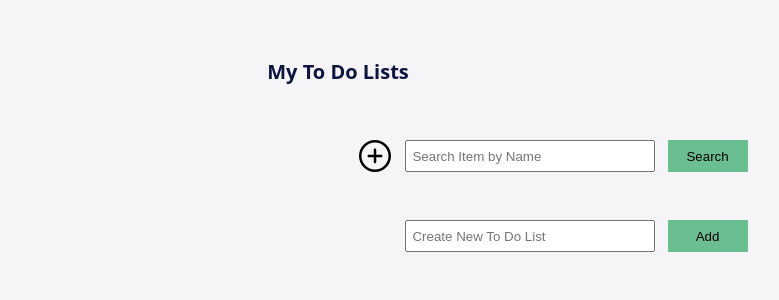
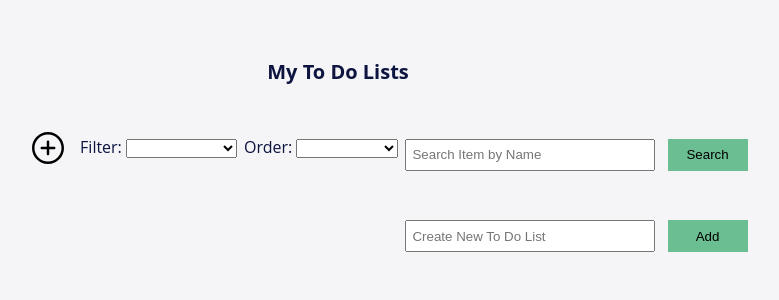
Before and after one commit to NurUcar/to-do-list, a Django app: page /todolist/ in a window 1280 px wide. Shown: the part 60-360 px from the top of the page, without its empty margins (302-1081 px from the left). Run offline with Django 3.2, Linux system fonts and the light colour scheme; the visitor is signed in with stand-in values (Sample User, id 1); some libraries are stand-ins or nearby versions.

Commit message:
add filter items

```diff
--- a/core/static/css/style.css
+++ b/core/static/css/style.css
@@ -259,13 +259,13 @@ input:checked+section.box .box-title:before {
 }
 
 .main_body .add_to_do_body {
-    width: 70%;
+    width: 80%;
     height: 7vh;
     display: flex;
     flex-direction: row;
     align-items: center;
     justify-content: flex-end;
-    margin-left: 20%;
+    margin-left: 10%;
     margin-top: 3vh;
 }
 
@@ -285,11 +285,22 @@ input:checked+section.box .box-title:before {
     float: right;
     margin-left: 2%;
     margin-right: 2%;
+    margin-bottom: 2vh;
 }
 
 .add_to_do img {
-    width: initial;
-    height: initial;
+    width: 4vh;
+    height: 4vh;
+}
+
+.main_body .style_form {
+    display: flex;
+    flex-direction: row;
+    justify-content: space-around;
+}
+
+.style_form select {
+    margin-right: 7px;
 }
 
 #pop-up {
--- a/todolist/templates/todolist/todolist.html
+++ b/todolist/templates/todolist/todolist.html
@@ -5,7 +5,7 @@
 {% block content %}
 <div class="main_body" id="blur">
 
-    {% if search_item != none %}
+    {% if search_item != none   %}
 
     <span>Search Result For {{search_item}}</span>
     <div class="search_results">
@@ -35,26 +35,81 @@
                 </td>
 
             </tr>
-
             {% endfor %}
-
         </table>
 
+    </div>
+    {% elif  filter_type != none%}
+
+    <span>Filter Result For {{filter_type}}</span>
+    <div class="search_results">
+        <table>
+
+            <tr>
+                <th></th>
+                <th>List Name</th>
+                <th>Item Name</th>
+                <th>Item Deadline</th>
+                <th>Item Description</th>
+                <th>Item Status</th>
+                <th>Set Completed</th>
+            </tr>
+            {% for result_item in result_items %}
+            <tr>
+                <td>
+                    <input type="checkbox" class="input_display checkbox" name="select_item" />
+                </td>
+                <td>{{result_item.toDoList}}</td>
+                <td>{{result_item.item_name}}</td>
+                <td>{{result_item.dead_line}}</td>
+                <td>{{result_item.description}}</td>
+                <td>{{result_item.status}}</td>
+                <td>
+                    <input type="checkbox" class="input_display checkbox" name="Completed_item" />
+                </td>
+
+            </tr>
+            {% endfor %}
+        </table>
 
     </div>
+
     {% endif %}
     <span>My To Do Lists</span>
     <div class="add_to_do_body">
         <div class="add_to_do">
             <a href="#" onclick="toggle()"><img src="{%static "img/add.svg" %}"></a>
         </div>
-        <form action="{% url 'searchItem'%}" method="post">
-            {% csrf_token %}
-            <input type="text" name="search_item" placeholder="Search Item by Name" />
+        <div class="style_form">
+            <form id="filter" action="{% url 'filterItem'%}" method="post">
+                {% csrf_token %}
+                <label for="filter">Filter:</label>
+                <select name="filter" id="filter" onchange="this.form.submit();">
+                    <option value=""></option>
+                    <option value="On Progress">On Progress</option>
+                    <option value="Completed">Completed</option>
+                    <option value="Expired">Expired</option>
+                    <option value="Not Completed">Not Completed</option>
+                </select>
+            </form>
+            <form id="order" action="{% url 'orderItem'%}" method="post">
+                {% csrf_token %}
+                <label for="order">Order:</label>
+                <select name="order" id="order" onchange="this.form.submit();">
+                    <option value=""></option>
+                    <option value="Created Date">Created Date</option>
+                    <option value="Deadline">Deadline</option>
+                    <option value="Name">Name</option>
+                    <option value="Status">Status</option>
+                </select>
+            </form>
+            <form action="{% url 'searchItem'%}" method="post">
+                {% csrf_token %}
+                <input type="text" name="search_item" placeholder="Search Item by Name" />
 
-            <button type="submit">Search</button>
-        </form>
-
+                <button type="submit">Search</button>
+            </form>
+        </div>
     </div>
     <nav class="accordion arrows">
         {% for todoList in cToDoLists %}
@@ -64,24 +119,6 @@
             <label class="box-title" for="{{todoList.id}}">{{todoList.list_name}}</label>
             <label class="box-close" for="acc-close"></label>
             <div class="box-content">
-
-
-                <label for="cars">Filter Items:</label>
-                <select name="cars" id="cars">
-                    <option value=""></option>
-                    <option value="On Progress">On Progress</option>
-                    <option value="Completed">Completed</option>
-                    <option value="Expired">Expired</option>
-                    <option value="Not Completed">Not Completed</option>
-                </select>
-                <label for="cars">Order Items:</label>
-                <select name="cars" id="cars">
-                    <option value=""></option>
-                    <option value="Created Date">Created Date</option>
-                    <option value="Deadline">Deadline</option>
-                    <option value="Name">Name</option>
-                    <option value="Status">Status</option>
-                </select>
 
 
                 <table>
--- a/todolist/urls.py
+++ b/todolist/urls.py
@@ -11,4 +11,6 @@ urlpatterns = [
     path("todolist/deleteList/<int:id>", views.deleteToDo, name="deleteToDo"),
     path("todolist/additem", views.addItem, name="addItem"),
     path("todolist/search", views.searchItem, name="searchItem"),
+    path("todolist/filter", views.filterItem, name="filterItem"),
+    path("todolist/order", views.orderItem, name="orderItem"),
 ]
--- a/todolist/views.py
+++ b/todolist/views.py
@@ -86,6 +86,7 @@ def get_toDoLists(request):
         current_user = request.user
         cToDoLists = toDoLists.objects.filter(user=current_user)
         cToDoListItem = toDoListItem.objects.all()
+
     return {
         'cToDoLists': cToDoLists,
         'cToDoListItem': cToDoListItem,
@@ -137,10 +138,27 @@ def searchItem(request):
         search_item = request.POST['search_item']
         result_items = toDoListItem.objects.filter(
             item_name__contains=search_item)
-
-        print(result_items)
     context = {
         'search_item': search_item,
         'result_items': result_items,
     }
-    return render(request, 'todolist/todolist.html',context)
+    return render(request, 'todolist/todolist.html', context)
+
+
+def filterItem(request):
+    result_items = toDoListItem.objects.none()
+    filter_type = None
+    if request.method == 'POST':
+        filter_type = request.POST['filter']
+        result_items = toDoListItem.objects.filter(status=filter_type)
+        print(result_items)
+    context = {
+        'filter_type': filter_type,
+        'result_items': result_items
+    }
+
+    return render(request, 'todolist/todolist.html', context)
+
+
+def orderItem(request):
+    pass
```
